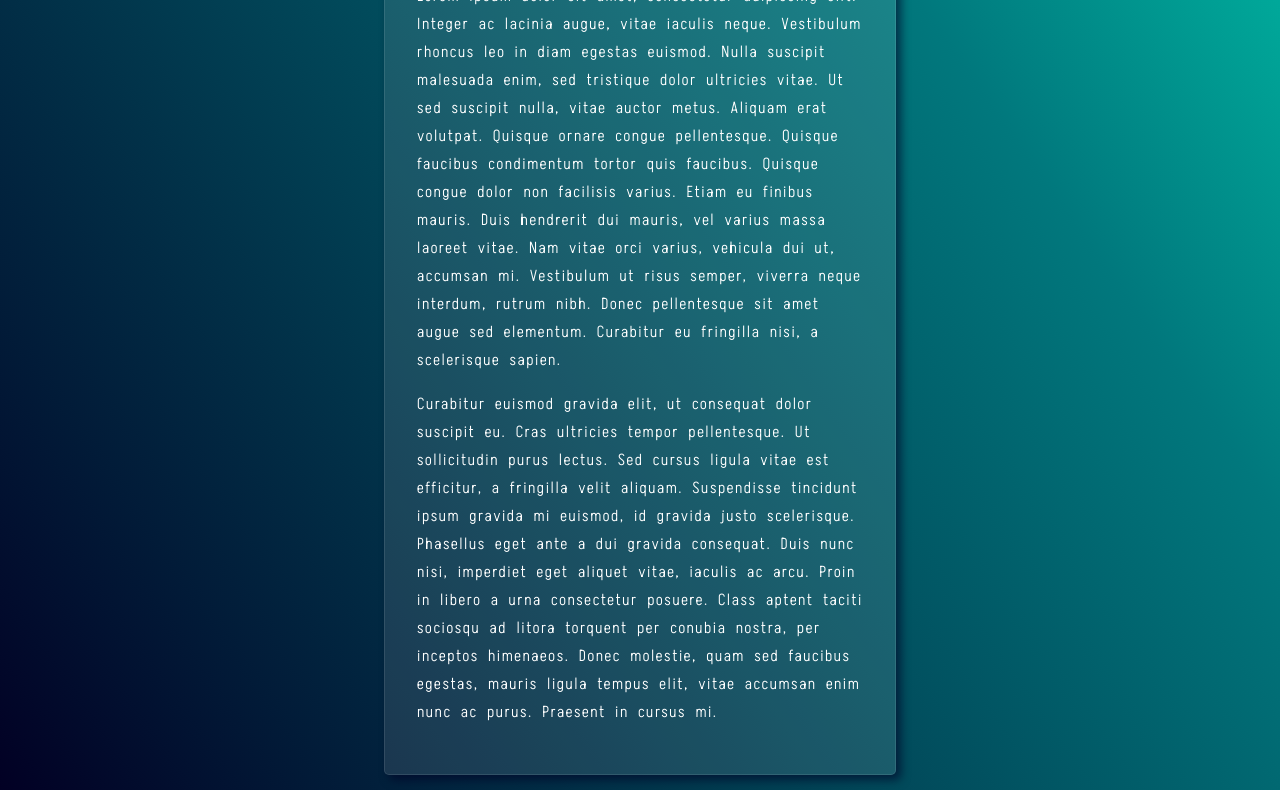
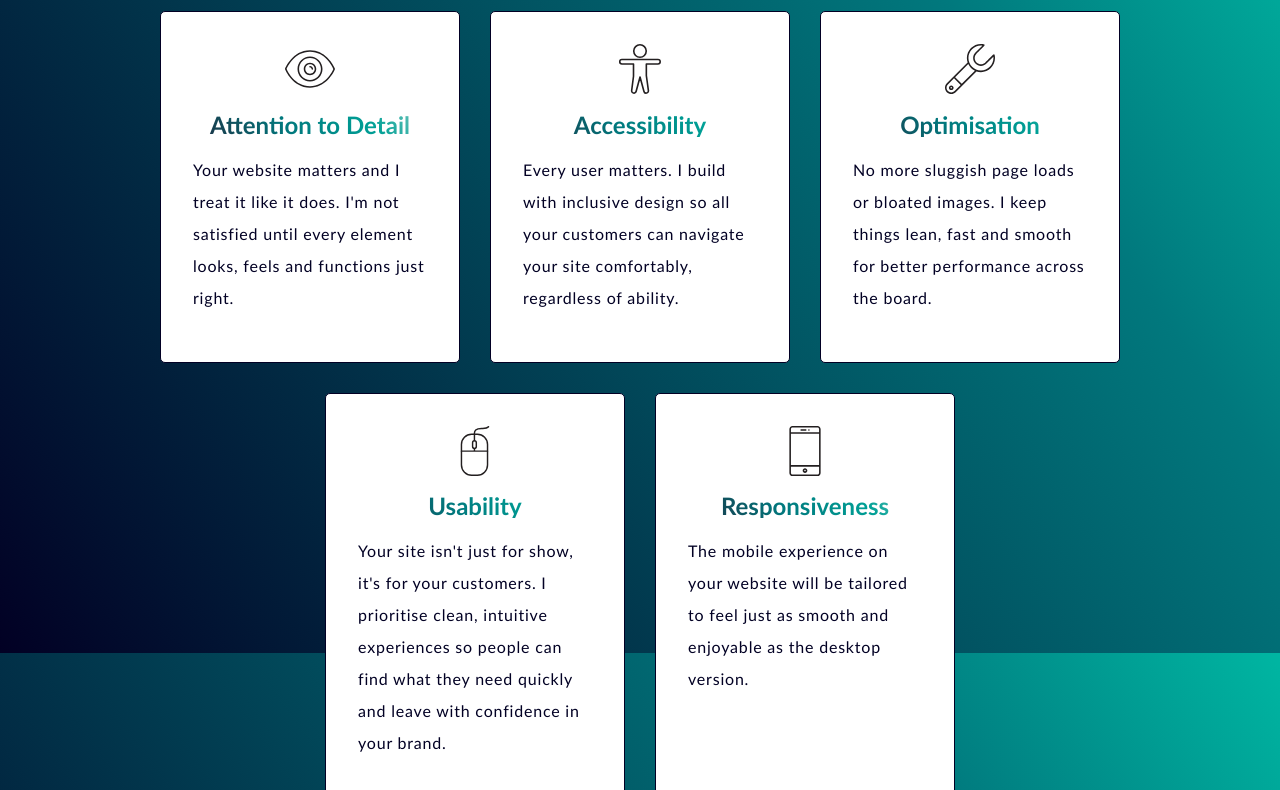
Before and after one commit to helirose/basic-landing-page, a website: page index.html in a window 1280 px wide. Shown: the part 147-937 px from the top of the page. Drawn offline with Linux system fonts and the light colour scheme.

Commit message:
added content, made big changes

```diff
--- a/animation.sass
+++ /dev/null
@@ -1,120 +0,0 @@
-@font-face {
-    font-family: akshar;
-    src: url(Akshar-VariableFont_wght.ttf);
-}
-
-@font-face {
-    font-family: dancingscript;
-    src: url(DancingScript-VariableFont_wght.ttf);
-}
-
-html * {
-    box-sizing: border-box;
-}
-
-body {
-    font-family: akshar, sans-serif;
-    background: rgb(2,0,36);
-    background: linear-gradient(55deg, rgba(2,0,36,1) 0%, rgba(1,120,125,1) 76%, rgba(0,182,162,1) 100%);
-}
-
-#container {
-    width: 100%;
-    min-height: 100vh;
-    height: auto;
-    display: flex;
-    align-items: center;
-    overflow: auto;
-}
-
-.background-animation {
-    width: 100%;
-    height: 100%;
-    position: fixed;
-    background: rgba(255,255,255,0.5);
-    animation-name: background-effect;
-    animation-duration: 10s;
-}
-
-main {
-    width: 100%;
-    margin: 1rem;
-    padding: 1rem;
-    border: none;
-    background: none;
-    box-shadow: none;
-    color: rgb(255,255,255);
-}
-
-a {
-    color: rgb(0,255,226);
-}
-
-h1 {
-    font-family: dancingscript, sans-serif;
-    font-weight: bold;
-    font-size: 2rem;
-    margin: 1rem 0 2rem 0;
-}
-
-p {
-    font-weight: lighter;
-    line-height: 1.75rem;
-    letter-spacing: 0.1rem;
-    word-spacing: 0.3rem;
-    text-align: left;
-    margin: 0 0 1rem 0;
-}
-
-@keyframes background-effect {
-    0% {background-color: rgba(255,255,255,0.1)}
-    50% {background-color: rgba(255,255,255,0.5)}
-    100% {background-color: rgba(255,255,255,0.1)}
-}
-
-/*
-* Mid mobile beyond glass effect
-*/
-@media only screen and (min-width: 380px) {
-    main {
-        width: 90%;
-        margin: 1rem auto;
-        background: rgba(255,255,255,0.1);
-        border: 1px solid rgba(255,255,255,0.1);
-        -webkit-border-radius: 5px;
-        -moz-border-radius: 5px;
-        border-radius: 5px;
-        -webkit-box-shadow: 5px 5px 10px 0px rgba(2,0,36,0.6);
-        -moz-box-shadow: 5px 5px 10px 0px rgba(2,0,36,0.6);
-        box-shadow: 5px 5px 10px 0px rgba(2,0,36,0.6);
-    }
-}
-
-/*
-* Medium to large mobile device screens
-*/
-@media only screen and (min-width: 600px) {
-    main {
-        width: 60%;
-        padding: 2rem;
-}
-
-/*
-* Large laptop/Standard monitor
-*/
-@media only screen and (min-width: 901px) {
-    main {
-        width: 40%;
-    }
-
-}
-
-/*
-* Large monitor/TV
-*/
-@media only screen and (min-width: 1441px) {
-    main {
-        width: 30%;
-    }
-
-}
--- a/index.html
+++ b/index.html
@@ -6,15 +6,40 @@
     <meta name="viewport" content="width=device-width, initial-scale=1.0">
     <link rel="stylesheet" href="reset.css">
     <link rel="stylesheet" href="style.css">
-    <link rel="stylesheet" href="animation.css">
     <title>Design Template for a Landing Page</title>
 </head>
 <body>
-    <div id="container">
+    <div>
+        <header>
+            <h1>Charlotte Rees - Website Design and Development</h1>
+        </header>
         <main>
-            <h1>Lorem ipsum</h1>
-            <p>Lorem ipsum dolor sit amet, consectetur adipiscing elit. Integer ac lacinia augue, vitae iaculis neque. Vestibulum rhoncus leo in diam egestas euismod. Nulla suscipit malesuada enim, sed tristique dolor ultricies vitae. Ut sed suscipit nulla, vitae auctor metus. Aliquam erat volutpat. Quisque ornare congue pellentesque. Quisque faucibus condimentum tortor quis faucibus. Quisque congue dolor non facilisis varius. Etiam eu finibus mauris. Duis hendrerit dui mauris, vel varius massa laoreet vitae. Nam vitae orci varius, vehicula dui ut, accumsan mi. Vestibulum ut risus semper, viverra neque interdum, rutrum nibh. Donec pellentesque sit amet augue sed elementum. Curabitur eu fringilla nisi, a scelerisque sapien. </p>
-            <p>Curabitur euismod gravida elit, ut consequat dolor suscipit eu. Cras ultricies tempor pellentesque. Ut sollicitudin purus lectus. Sed cursus ligula vitae est efficitur, a fringilla velit aliquam. Suspendisse tincidunt ipsum gravida mi euismod, id gravida justo scelerisque. Phasellus eget ante a dui gravida consequat. Duis nunc nisi, imperdiet eget aliquet vitae, iaculis ac arcu. Proin in libero a urna consectetur posuere. Class aptent taciti sociosqu ad litora torquent per conubia nostra, per inceptos himenaeos. Donec molestie, quam sed faucibus egestas, mauris ligula tempus elit, vitae accumsan enim nunc ac purus. Praesent in cursus mi. </p>
+            <h2>Why work with me?</h2>
+            <div class="card">
+                <img width="50" height="50" src="assets/eye-svgrepo-com.svg">
+                <h3>Attention to Detail</h3>
+                <p>Your website matters and I treat it like it does. I'm not satisfied until every element looks, feels and functions just right.</p>
+            </div>
+            <div class="card">
+                <img width="50" height="50" src="assets/accessibility2.svg">
+                <h3>Accessibility</h3>
+                <p>Every user matters. I build with inclusive design so <em>all</em> your customers can navigate your site comfortably, regardless of ability.</p>
+            </div>
+            <div class="card">
+                <img width="50" height="50" src="assets/wrench-svgrepo-com.svg">
+                <h3>Optimisation</h3>
+                <p>No more sluggish page loads or bloated images. I keep things lean, fast and smooth for better performance across the board.</p>
+            </div>
+            <div class="card">
+                <img width="50" height="50" src="assets/mouse2.svg">
+                <h3>Usability</h3>
+                <p>Your site isn't just for show, it's for your customers. I prioritise clean, intuitive experiences so people can find what they need quickly and leave with confidence in your brand.</p>
+            </div>
+            <div class="card">
+                <img width="50" height="50" src="assets/iphone-svgrepo-com.svg">
+                <h3>Responsiveness</h3>
+                <p>The mobile experience on your website will be tailored to feel just as smooth and enjoyable as the desktop version.</p>
+            </div>
         </main>
     </div>
 </body>
--- a/style.css
+++ b/style.css
@@ -1,120 +1,102 @@
-@font-face {
-    font-family: akshar;
-    src: url(Akshar-VariableFont_wght.ttf);
-}
-
-@font-face {
-    font-family: dancingscript;
-    src: url(DancingScript-VariableFont_wght.ttf);
-}
-
 html * {
     box-sizing: border-box;
 }
 
+html {
+    margin: 0;
+    padding: 0;
+}
+
 body {
-    font-family: akshar, sans-serif;
+    font-family: 'Trebuchet MS', sans-serif;
+    margin: 0;
+    padding: 0;
     background: rgb(2,0,36);
     background: linear-gradient(55deg, rgba(2,0,36,1) 0%, rgba(1,120,125,1) 76%, rgba(0,182,162,1) 100%);
+    height: 100%;
+    background-repeat: no-repeat;
+    background-attachment: fixed;
+    background-size: cover;
 }
 
-#container {
-    width: 100%;
-    min-height: 100vh;
-    height: auto;
-    display: flex;
-    align-items: center;
-    overflow: auto;
-}
-
-.background-animation {
-    width: 100%;
-    height: 100%;
-    position: fixed;
-    background: rgba(255,255,255,0.5);
-    animation-name: background-effect;
-    animation-duration: 10s;
+header {
+    background: #ffffff;
+    margin: 0;
+    padding: 1em;
+    border: 0;
 }
 
 main {
-    width: 100%;
-    margin: 1rem;
-    padding: 1rem;
-    border: none;
-    background: none;
-    box-shadow: none;
+    max-width: 960px;
+    margin: auto;
+    padding: 1em 0;
     color: rgb(255,255,255);
+    display: flex;
+    gap: 30px;
+    flex-wrap: wrap;
+    justify-content: center;
 }
 
 a {
     color: rgb(0,255,226);
 }
 
-h1 {
-    font-family: dancingscript, sans-serif;
+h1, h2, h3 {
+    font-weight: normal;
+    font-size: 3rem;
+    width: 100%;
+    flex-shrink: 0;
+}
+
+h2 {
+    font-size: 2rem;
+}
+
+h3 {
+    font-size: 1.5rem;
     font-weight: bold;
-    font-size: 2rem;
-    margin: 1rem 0 2rem 0;
+    background: linear-gradient(55deg,
+        rgba(30,45,65,1) 0%,
+        rgba(1,120,125,1) 40%,
+        rgba(0,160,150,1) 75%,
+        rgba(120,200,190,1) 100%
+    );
+    -webkit-background-clip: text;
+    -webkit-text-fill-color: transparent;
+    background-clip: text; /* Fallback for some browsers */
+    color: transparent;
 }
 
 p {
-    font-weight: lighter;
-    line-height: 1.75rem;
-    letter-spacing: 0.1rem;
-    word-spacing: 0.3rem;
+    font-weight: light;
+    font-size: 1em;
+    line-height: 2rem;
+    letter-spacing: 0.05rem;
+    /*word-spacing: 0.3rem; */
     text-align: left;
     margin: 0 0 1rem 0;
 }
 
-@keyframes background-effect {
-    0% {background-color: rgba(255,255,255,0.1)}
-    50% {background-color: rgba(255,255,255,0.5)}
-    100% {background-color: rgba(255,255,255,0.1)}
+.card {
+    width: 300px;
+    backdrop-filter: blur(10px);
+    padding: 2em;
+    background: #ffffff;
+    border: 1px solid rgb(2,0,36);
+    -webkit-border-radius: 5px;
+    -moz-border-radius: 5px;
+    border-radius: 5px;
+    color: rgb(2,0,36);
+    text-align: center;
 }
 
-/*
-* Mid mobile beyond glass effect
-*/
-@media only screen and (min-width: 380px) {
-    main {
-        width: 90%;
-        margin: 1rem auto;
-        background: rgba(255,255,255,0.1);
-        border: 1px solid rgba(255,255,255,0.1);
-        -webkit-border-radius: 5px;
-        -moz-border-radius: 5px;
-        border-radius: 5px;
-        -webkit-box-shadow: 5px 5px 10px 0px rgba(2,0,36,0.6);
-        -moz-box-shadow: 5px 5px 10px 0px rgba(2,0,36,0.6);
-        box-shadow: 5px 5px 10px 0px rgba(2,0,36,0.6);
-    }
+.card h3 {
+    width: 100%;
+    margin: 0.7em 0;
+    text-align: center;
 }
 
-/*
-* Medium to large mobile device screens
-*/
-@media only screen and (min-width: 600px) {
-    main {
-        width: 60%;
-        padding: 2rem;
+.card p {
+    width: 100%;
+    margin: 1em 0;
 }
-
-/*
-* Large laptop/Standard monitor
-*/
-@media only screen and (min-width: 901px) {
-    main {
-        width: 40%;
-    }
-
-}
-
-/*
-* Large monitor/TV
-*/
-@media only screen and (min-width: 1441px) {
-    main {
-        width: 30%;
-    }
-
-}
```
Also changed, not shown: Akshar-VariableFont_wght.ttf (deleted), DancingScript-VariableFont_wght.ttf (deleted), Yellowtail-Regular.ttf (deleted), animation.css (deleted), assets/accessibility2.svg (added), assets/eye-svgrepo-com.svg (added), assets/iphone-svgrepo-com.svg (added), assets/mouse2.svg (added), assets/wrench-svgrepo-com.svg (added).
